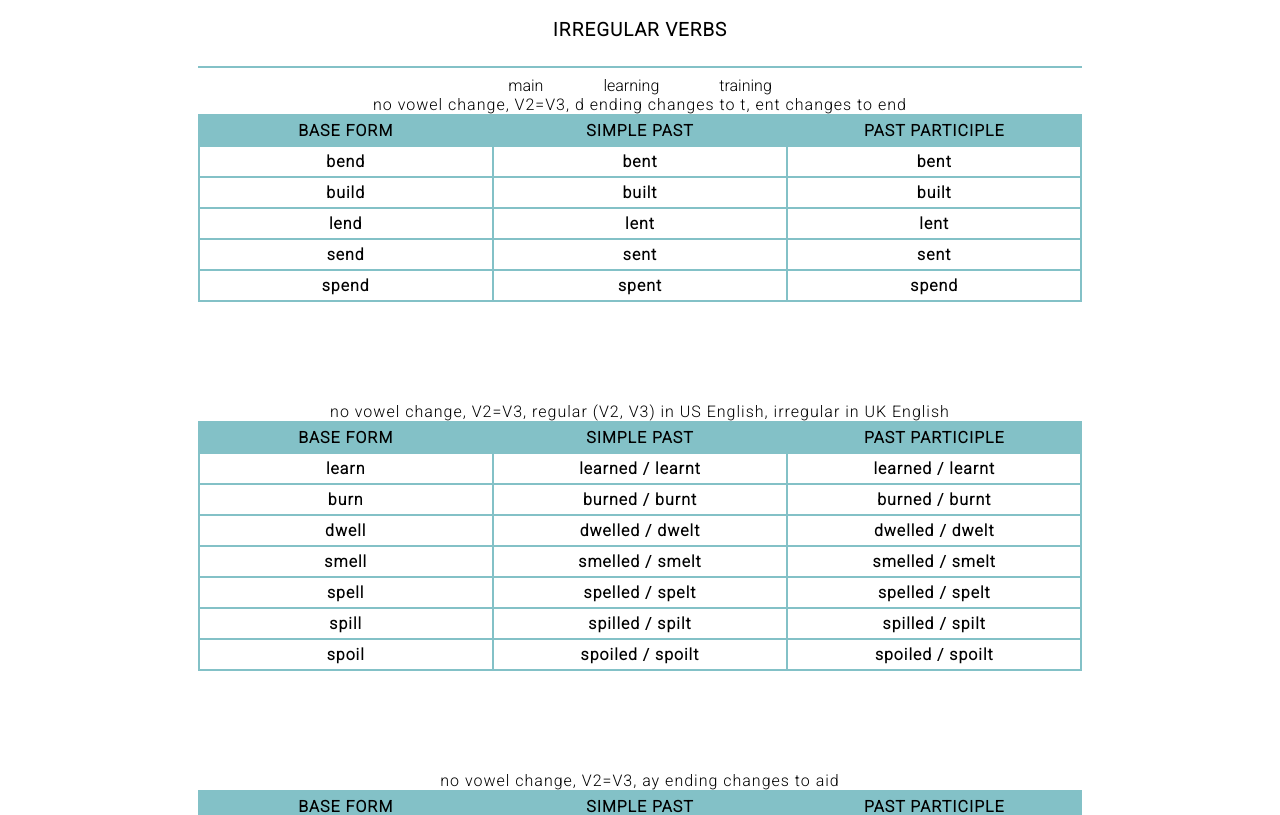
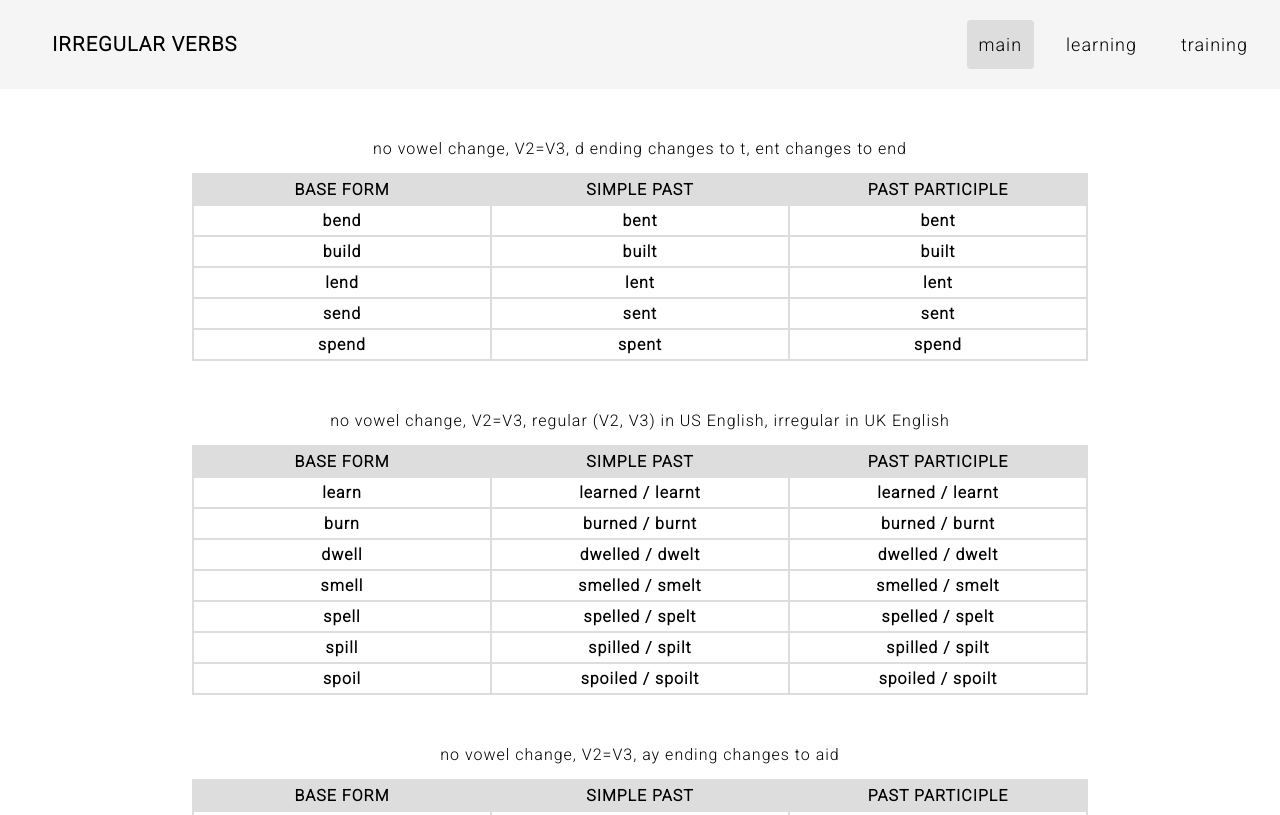
Before and after one commit to Alsu3912/irregular-verbs, a React (Create React App) app: page /learning in a window 1280 px wide. Shown: the top 815 px of the page. Built offline with nearby package versions, Linux system fonts and the light colour scheme.

Commit message:
style change

```diff
--- a/public/index.html
+++ b/public/index.html
@@ -19,7 +19,7 @@
       work correctly both with client-side routing and a non-root public URL.
       Learn how to configure a non-root public URL by running `npm run build`.
     -->
-    <title>React App</title>
+    <title>Irregular verbs</title>
   </head>
   <body>
     <noscript>You need to enable JavaScript to run this app.</noscript>
--- a/src/component/frontPage.tsx
+++ b/src/component/frontPage.tsx
@@ -8,7 +8,6 @@ function FrontPage(): JSX.Element {
         <div>
             <section className="section1">
                 <SiteHeader />
-                <img src="frontPagePic.png" alt="by Estée Janssens on Unsplash" />
 
             </section>
             <section className="section2">
@@ -25,6 +24,7 @@ function FrontPage(): JSX.Element {
                 <div>
                     <VerbsTable />
                 </div>
+                <div className="footer"></div>
             </section>
         </div>
     )
--- a/src/component/questionCard.tsx
+++ b/src/component/questionCard.tsx
@@ -17,7 +17,7 @@ function QuestionCard(props: QProps): JSX.Element {
             <p className='number'>
                 Question: {props.questionNr + 1} / {props.totalQuestions}
             </p>
-            <p>{props.question.v1}</p>
+            <p className="verb">{props.question.v1}</p>
             <p><input type="text" name="V2" placeholder="Simple past" onChange={props.callbackV2} value={props.userAnswerV2} /></p>
             <p><input type="text" name="V3" placeholder="Past participle" onChange={props.callbackV3} value={props.userAnswerV3} /></p>
         </div>
--- a/src/component/resultTable.tsx
+++ b/src/component/resultTable.tsx
@@ -14,13 +14,13 @@ type RowResultProps = ResultTableProps & {
 function Correct(properVerb: string[], answerVerb: string): JSX.Element {
     if (verbComparison(properVerb[0], answerVerb) || verbComparison(properVerb[1], answerVerb)) {
         return (
-            <th>
+            <th className="correct">
                 {answerVerb}
             </th>
         );
     } else {
         return (
-            <th>
+            <th className="wrong">
                 {properVerb.join(" or ")}<br />
                 {answerVerb.length === 0 ? (
                     <p><i>no answer was provided</i></p>
@@ -53,9 +53,9 @@ function ResultTable(props: ResultTableProps): JSX.Element {
             <table>
                 <thead key="thead">
                     <tr key="title">
-                        <th>Base form</th>
-                        <th>Simple past</th>
-                        <th>Past participle</th>
+                        <th className="sticky-header">Base form</th>
+                        <th className="sticky-header">Simple past</th>
+                        <th className="sticky-header">Past participle</th>
                     </tr>
                 </thead>
                 <tbody key="tbody">
--- a/src/component/siteHeader.tsx
+++ b/src/component/siteHeader.tsx
@@ -3,12 +3,10 @@ import { Link } from 'react-router-dom'
 
 function SiteHeader(): JSX.Element {
     return (
-        <div id="site_header">
-            <h3>irregular verbs</h3>
-            <hr>
-            </hr>
+        <div id="site_header" className="header">
+            <Link to="/" className="logo">irregular verbs</Link>
             <nav>
-                <Link to="/">main</Link>
+                <Link to="/" className="active">main</Link>
                 <Link to="/learning">learning</Link>
                 <Link to="/training">training</Link>
             </nav>
--- a/src/component/trainingPage.tsx
+++ b/src/component/trainingPage.tsx
@@ -84,11 +84,11 @@ function TrainingPage(): JSX.Element {
             <SiteHeader />
             {gameOver ? (
                 <button className='start' onClick={start}>
-                    Start
+                    start
                 </button>
             ) : null}
 
-            {loading && <p>Loading ...</p>}
+            {loading && <p className='loading'>Loading ...</p>}
 
             {quizInProgress() && (
                 <QuestionCard question={questions[questionNr]} callbackV2={handleChangeV2} callbackV3={handleChangeV3} userAnswerV2={userAnswerV2} userAnswerV3={userAnswerV3} questionNr={questionNr} totalQuestions={totalQuestions} />
@@ -106,7 +106,7 @@ function TrainingPage(): JSX.Element {
 
             {answersRecorded && (
                 <div>
-                    <button className='start_over' onClick={start}>Start over</button>
+                    <button className='start-over' onClick={start}>Start over</button>
                     <ResultTable verbList={questions} answerList={arrayAnswers} />
                 </div>
             )}
--- a/src/index.scss
+++ b/src/index.scss
@@ -1,7 +1,9 @@
-$font-stack:    Roboto, sans-serif;
-$primary-color: #83C1C7;
+$font-stack: Roboto, sans-serif;
+$primary-color: #ddd;
+$primary-color-opacity: rgba($primary-color, 0.3);
 $border-blue-solid: 2px solid $primary-color;
 $main-width: 70%;
+$mobile-width: 90%;
 
 * {
     box-sizing: border-box;
@@ -9,59 +11,19 @@ $main-width: 70%;
 
 html {
     font-family: sans-serif;
-    scroll-snap-type: mandatory;
-    scroll-snap-points-y: repeat(100vh);
-    scroll-snap-type: y mandatory;
 }
 
 section {
-    border-bottom: 1px solid white;
-    padding: 1rem;
-    height: 100vh;
-    scroll-snap-align: start;
     text-align: center;
     position: relative;
+    height: auto;
 }
 
 body {
+    margin: 0;
     font-family: $font-stack;
     letter-spacing: 1px;
     text-align: center;
-}
-
-h3 {
-    margin-bottom: 25px;
-    text-transform: uppercase;
-}
-
-hr {
-    width: $main-width;
-    height: 2px;
-    border: none;
-    background-color: $primary-color;
-}
-
-nav {
-    a {
-        text-decoration: none;
-        letter-spacing: 0px;
-        margin-left: 30px;
-        margin-right: 30px;
-    }
-    a:link {
-        color: black;
-    }
-    a:hover {
-        text-decoration: underline;
-    }
-    a:visited {
-        color: black;
-    }
-}
-
-img {
-    width: $main-width;
-    margin-top: 65px;
 }
 
 table {
@@ -69,18 +31,18 @@ table {
     margin: 0 auto;
     width: $main-width;
     border-collapse: collapse;
-    margin-bottom: 100px;
+    margin-bottom: 50px;
 
     th.sticky-header {
         position: sticky;
         top: 0;
         z-index: 10;
         text-transform: uppercase;
-        background-color: rgba($primary-color, 1);
+        background-color: $primary-color;
     }
 
     tr:hover {
-        background-color: rgba($primary-color, 0.3);
+        background-color: $primary-color-opacity;
     }
 
     th,
@@ -89,27 +51,160 @@ table {
         border: $border-blue-solid;
         padding: 5px;
     }
-
 }
 
 .content1 {
     display: inline-block;
     justify-content: center;
     align-items: center;
-    margin-top: 50px;
     margin-bottom: 50px;
     width: $main-width;
 
-    button {
-        margin-top: 50px;
-        background-color: white;
-        border: $border-blue-solid;
-        font-size: larger;
-        display: inline-block;
-        width: 30%;
+    p {
+        letter-spacing: 0;
     }
 }
 
-.section2 {
-    height: auto;
+button {
+    // margin-top: 50px;
+    font-family: $font-stack;
+    letter-spacing: 1px;
+    background-color: $primary-color-opacity;
+    border: $primary-color-opacity;
+    color: black;
+    // font-size: larger;
+    display: inline-block;
+    width: 30%;
+    text-align: center;
+    padding: 12px;
+    text-decoration: none;
+    font-size: 18px;
+    line-height: 25px;
+    border-radius: 4px;
+    // padding: 8px;
+    transition-duration: 0.6s;
+    cursor: pointer;
+    outline: none;
 }
+
+button:hover {
+    background-color: $primary-color;
+}
+
+.header {
+    overflow: hidden;
+    background-color: $primary-color-opacity;
+    padding: 20px 10px;
+    margin-bottom: 50px;
+}
+
+.header a {
+    float: left;
+    color: black;
+    text-align: center;
+    padding: 12px;
+    text-decoration: none;
+    font-size: 18px;
+    line-height: 25px;
+    border-radius: 4px;
+    transition-duration: 0.6s;
+    cursor: pointer;
+    margin-right: 10px;
+    margin-left: 10px;
+}
+
+.header a.logo {
+    font-size: 20px;
+    font-weight: bold;
+    text-transform: uppercase;
+    margin-left: 30px;
+}
+
+.header a:hover {
+    background-color: $primary-color;
+    color: black;
+}
+
+.header a.active {
+    background-color: $primary-color;
+}
+
+nav {
+    float: right;
+}
+
+@media screen and (max-width: 500px) {
+    .header a {
+        float: none;
+        display: block;
+        text-align: left;
+    }
+
+    .header a.logo {
+        margin-left: 10px;
+    }
+
+    nav {
+        float: none;
+    }
+
+    table {
+        width: $mobile-width;
+    }
+
+    .content1 {
+        width: $mobile-width;
+    }
+
+
+}
+
+caption {
+    margin-bottom: 15px;
+}
+
+input {
+    width: 30%;
+    padding: 6px 10px;
+    margin: 8px 0;
+    font-family: $font-stack;
+    letter-spacing: 1px;
+    font-size: 18px;
+    line-height: 25px;
+    outline-color: grey;
+}
+
+input::placeholder {
+    color: grey;
+    // font-size: 1.2em;
+    // font-family: $font-stack;
+    // letter-spacing: 1px;
+}
+
+.verb {
+    font-family: $font-stack;
+    letter-spacing: 1px;
+    font-size: 18px;
+    line-height: 25px;
+    font-weight: bold;
+}
+
+.correct {
+    background-color: rgba(166, 235, 166, 0.3);
+}
+
+.wrong {
+    background-color: rgba(252, 184, 184, 0.3);
+}
+
+.start-over {
+    margin-bottom: 34px;
+}
+
+.footer {
+    position: fixed;
+    left: 0; bottom: 0;
+    background-image: linear-gradient(to bottom, rgba(255,255,255,0), rgba(grey, 0.5));
+    width: 100%;
+    height: 50px;
+}
```
